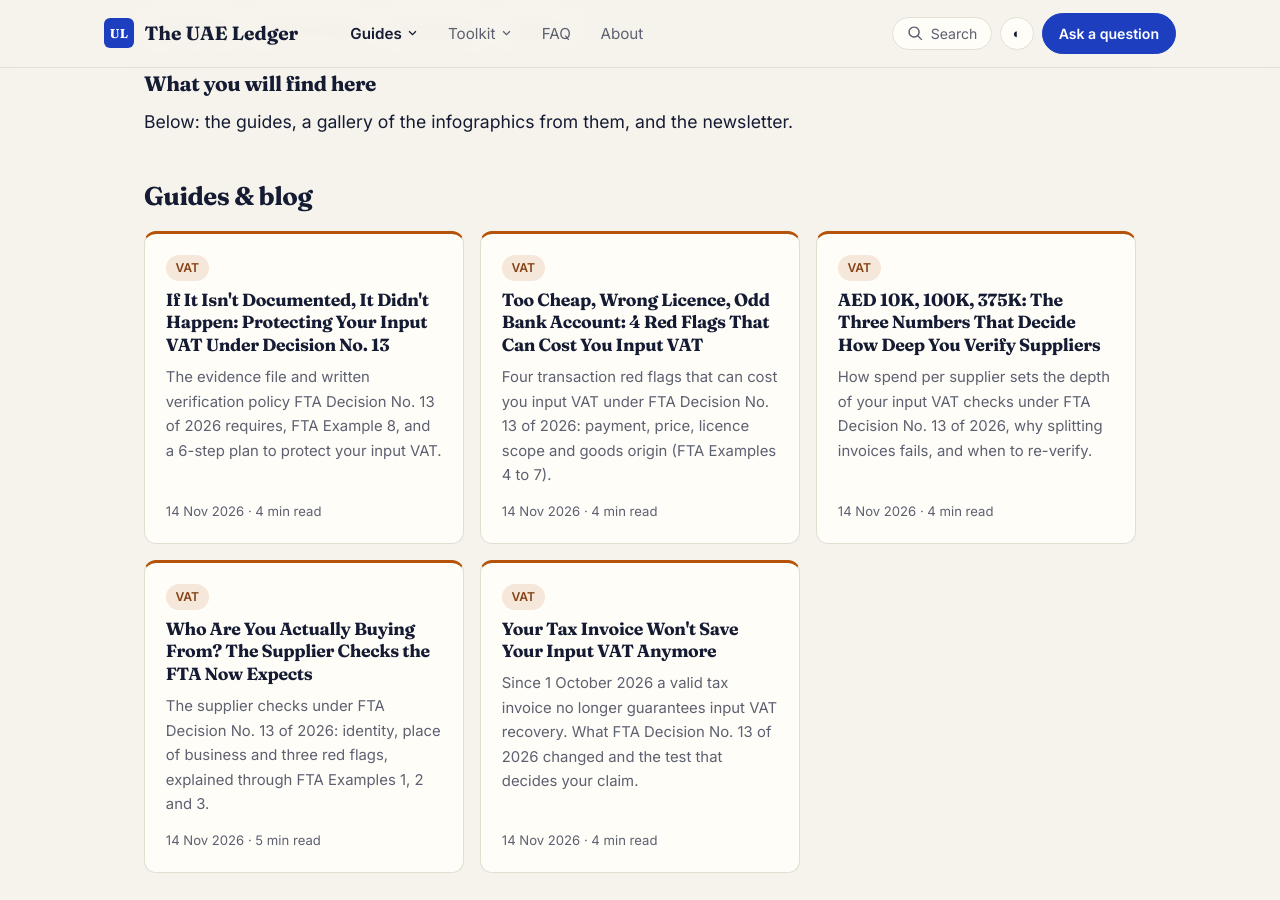
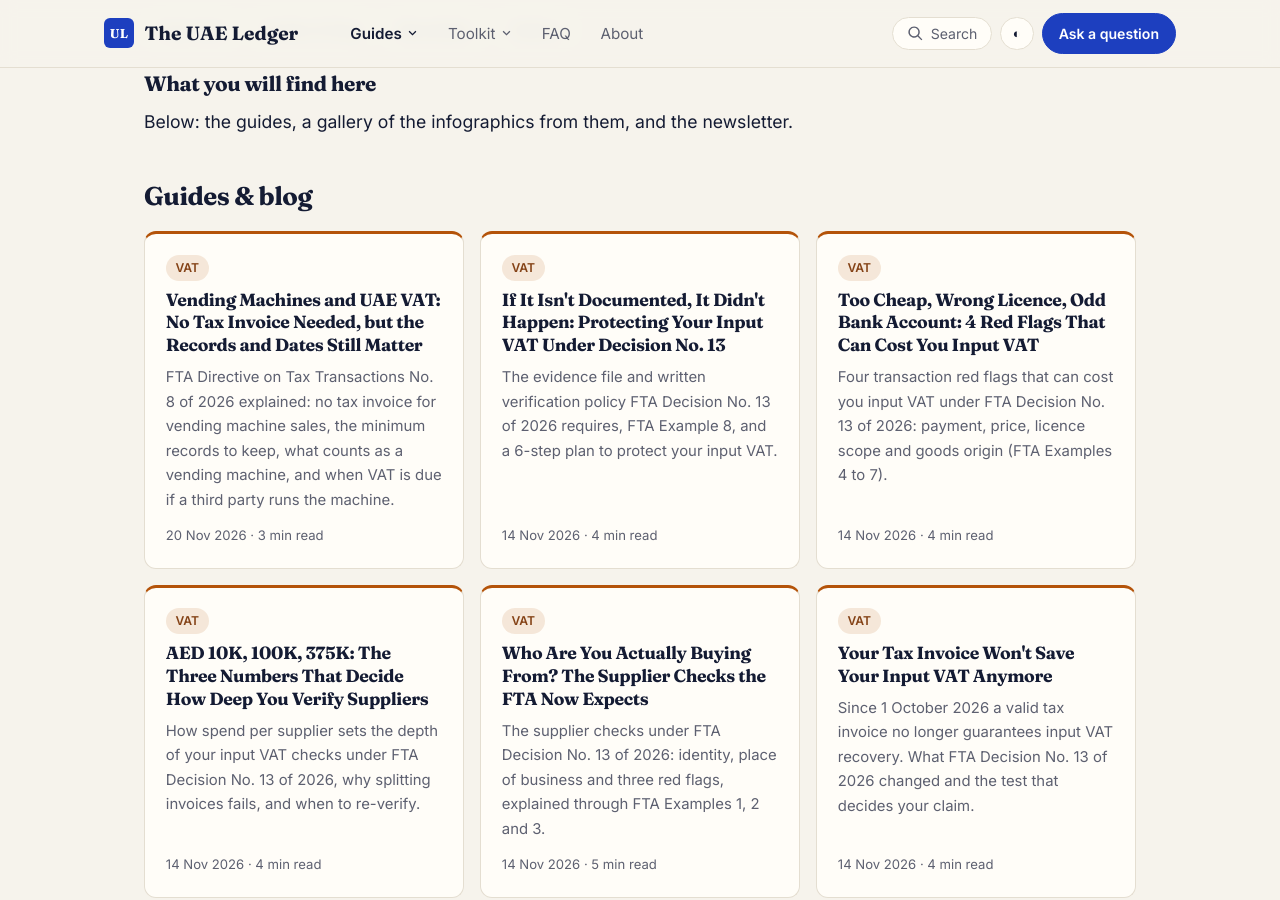
Before and after one commit to MelvinJose108/melvinjose.github.io, a Jekyll site: the page built from vat/index.html, in a window 1280 px wide and 900 px high, scrolled down 752 px. Built offline with Jekyll 4.4.1, drawn with Linux system fonts in a browser that asks for light colours; part of the change alters nothing that is shown; some of the changed text lies outside the part shown.

Commit message:
New guide: VAT on vending machines (FTA Directive No. 8 of 2026) (#66)
Claude-Session: https://claude.ai/code/session_01EBT4cYX72Yrwk4UFZtHLjU

Co-authored-by: Claude <noreply@anthropic.com>

```diff
--- a/_data/gallery.yml
+++ b/_data/gallery.yml
@@ -131,3 +131,7 @@
   caption: "Six weeks to e-invoicing go-live: one job a week"
   topic: "E-Invoicing"
   post: /guides/uae-e-invoicing-go-live-checklist/
+- image: /assets/images/vat/vm-rules.webp
+  caption: "Vending machine sales under FTA Directive No. 8 of 2026"
+  topic: "VAT"
+  post: /guides/uae-vat-vending-machines-directive-8-2026/
--- /dev/null
+++ b/_posts/2026-11-20-uae-vat-vending-machines-directive-8-2026.md
@@ -0,0 +1,65 @@
+---
+title: "Vending Machines and UAE VAT: No Tax Invoice Needed, but the Records and Dates Still Matter"
+date: 2026-11-20 16:00:00 +0400
+seo_title: "UAE VAT on Vending Machines: FTA Directive No. 8 of 2026"
+topic: "VAT"
+description: "FTA Directive on Tax Transactions No. 8 of 2026 explained: no tax invoice for vending machine sales, the minimum records to keep, what counts as a vending machine, and when VAT is due if a third party runs the machine."
+reviewed: 2026-11-20
+image: /assets/images/vat/vm-cover.png
+tldr: "Under FTA Directive on Tax Transactions No. 8 of 2026, issued on 19 November 2026, a business selling through a vending machine doesn't have to issue a tax invoice, as long as it keeps records showing what was sold, the total amount and VAT, and the date of supply. Where a third party operates the machine, the money is treated as collected on the earlier of the date the operator confirms the collection and amount, or the day after 30 days from the operator's collection."
+faq:
+  - q: "Do vending machine sales need a tax invoice in the UAE?"
+    a: "No. Under FTA Directive No. 8 of 2026, a Taxable Person selling goods or services through a vending machine doesn't have to issue a tax invoice, provided it keeps sufficient records of the supplies."
+  - q: "What records are needed for vending machine sales?"
+    a: "At a minimum: a description of the goods or services supplied, the total consideration received and VAT charged, and the date of supply under Article 26(2) of the VAT Law."
+  - q: "What counts as a vending machine for UAE VAT?"
+    a: "An automated self-service device that supplies goods or services automatically and immediately when the customer physically interacts with it, with no human intervention by the supplier. Running, maintaining, monitoring or restocking the machine doesn't count as human intervention."
+  - q: "When is VAT due if someone else operates my vending machine?"
+    a: "The consideration is treated as collected on the earlier of the date the operator confirms the collection and the amount, or the day after 30 days from the date the operator collected it."
+---
+
+On 19 November 2026 the FTA issued **Directive on Tax Transactions No. 8 of 2026**, on the VAT treatment of vending machines. It's short, three pages, and it settles two practical questions: whether every vending sale needs a tax invoice, and when VAT is due when someone else runs the machine.
+
+![FTA Directive No. 8 of 2026: no tax invoice, minimum records, and timing when a third party operates the vending machine]({{ '/assets/images/vat/vm-rules.webp' | relative_url }})
+{: width="1600" height="900" loading="lazy" decoding="async"}
+
+### 1. No tax invoice for vending machine sales
+
+A Taxable Person supplying goods or services through a vending machine **doesn't have to issue a tax invoice** for those supplies. The condition: it must **keep sufficient records to substantiate the details of the supplies**.
+
+So the obligation moves from the invoice to the records. The VAT is still due. What goes away is the paperwork per sale.
+
+### 2. The minimum records
+
+The directive sets the minimum. Your records must show:
+
+- a **description of the goods or services** supplied,
+- the **total consideration received and the VAT charged**, and
+- the **date of supply**, as set by **Article 26(2) of the VAT Law**.
+
+If your machines report sales electronically, that report is likely to be the core of these records. If they don't, you need another reliable way to capture what was sold and when the money was collected.
+
+### 3. What counts as a vending machine
+
+The directive defines a vending machine as **an automated self-service device** used to supply goods or services **automatically and immediately**, as a result of **direct physical interaction by the customer**, **without any human intervention by the supplier**.
+
+Running, maintaining, monitoring or restocking the machine **doesn't** count as human intervention. So a machine that staff refill each morning still qualifies. A sale where a staff member takes the order or hands over the goods doesn't.
+
+### 4. When someone else runs the machine
+
+Many businesses place machines with an operator who collects the money and reports back. For that case, the directive fixes the date the consideration is treated as collected through the machine, for Article 26(2). It's the **earlier** of:
+
+1. the date the Taxable Person **receives information from the operator confirming the collection and the amount collected**, or
+2. **the day after 30 days** from the operator's collection.
+
+The 30-day backstop matters. A slow monthly report from the operator doesn't delay your VAT. If the operator collected on 2 March and only reports in April, the consideration is treated as collected on the day after 30 days from 2 March, and the sale belongs in the VAT return for that period.
+
+### What to do now
+
+1. **Check each machine against the definition.** Automated, immediate, no staff involved in the sale.
+2. **Make sure your sales reports capture all three minimum fields** (description, total and VAT, date of supply) for every machine.
+3. **If a third party operates your machines, review the contract.** Ask for collection reports well inside 30 days, showing the date and amount of each collection.
+4. **Reconcile operator reports to bank receipts** each VAT period, and keep both.
+5. **Map the dates to your VAT periods** using the earlier-of rule, so sales near the period end land in the right return.
+
+**Source:** FTA Directive on Tax Transactions No. 8 of 2026 for Value Added Tax on the Tax Treatment of Vending Machines, issued 19 November 2026, to be published in the Official Gazette.
```
Also changed, not shown: assets/images/vat/vm-cover.png (added), assets/images/vat/vm-rules.webp (added).
